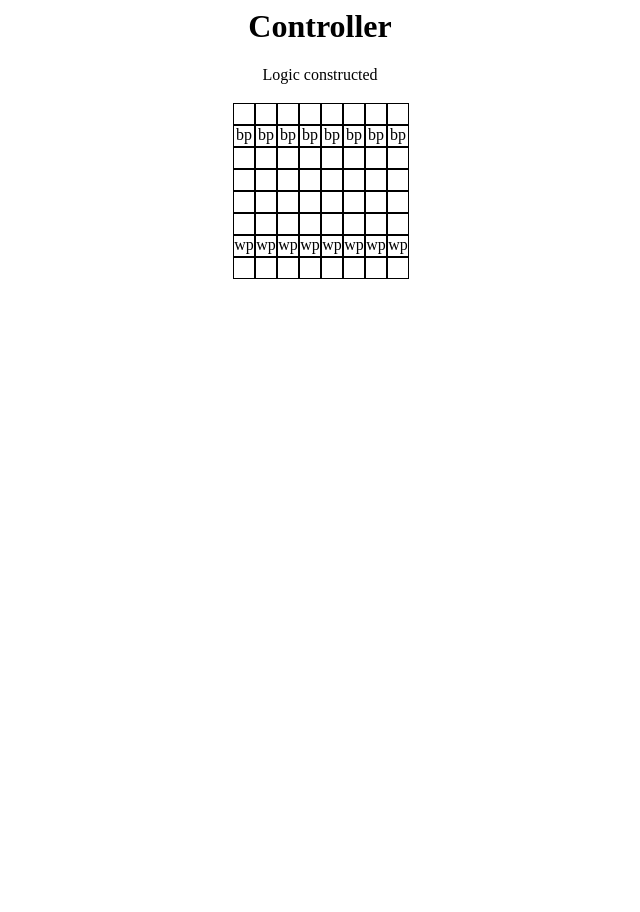
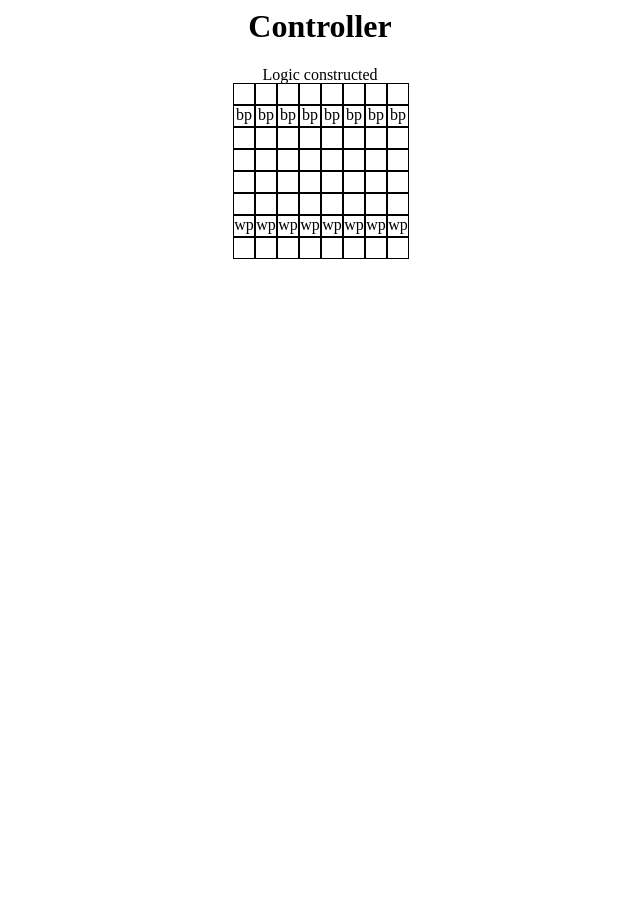
Before and after one commit to MichaelMrt/ChessPHP, a PHP site: page /controller.php in a window 1280 px wide. Shown: the whole page, without its empty margins (320-960 px from the left). After the commit the page ends 259 px from the top, so only its background shows below. Run offline with PHP 8.4, Linux system fonts and the light colour scheme.

Commit message:
minor style.css change fixed the second output board beeing miles away

```diff
--- a/src/style.css
+++ b/src/style.css
@@ -6,11 +6,10 @@ body {
     display: flex;
     justify-content: center;
     align-items: center;
-    height: 100vh;
 }
 
 .square-container {
-    padding-top: 20px;
+    padding-bottom: 40px;
     display: grid;
     grid-template-columns: repeat(8, 20px);
     grid-template-rows: repeat(8, 20px);
```
